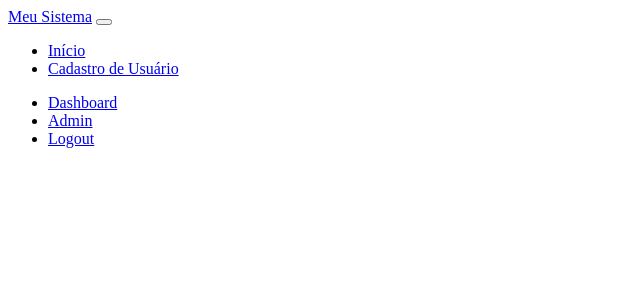
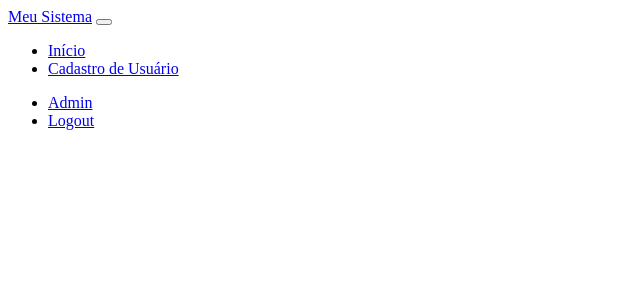
Before and after one commit to facquesta5/observa, a PHP site: template views/navbar.php in a window 1280 px wide. Shown: the top 300 px of the page, without its empty margins (0-640 px from the left). Run offline with PHP 8.4, Linux system fonts and the light colour scheme; the template is opened without the code that fills it, so the values that code supplies are empty; the visitor is signed in with stand-in values (Sample User, id 1).

Commit message:
remover dasheboard do menu

```diff
--- a/views/navbar.php
+++ b/views/navbar.php
@@ -28,9 +28,6 @@
     <div class="collapse navbar-collapse">
         <ul class="navbar-nav ml-auto">
             <?php if (isset($_SESSION['usuario_id'])): ?>
-                <li class="nav-item">
-                    <a class="nav-link" href="dashboard.php">Dashboard</a>
-                </li>
                 <?php if ($_SESSION['tipo_usuario_id'] == 1): ?>
                     <li class="nav-item">
                         <a class="nav-link" href="admin_dashboard.php">Admin</a>
```
